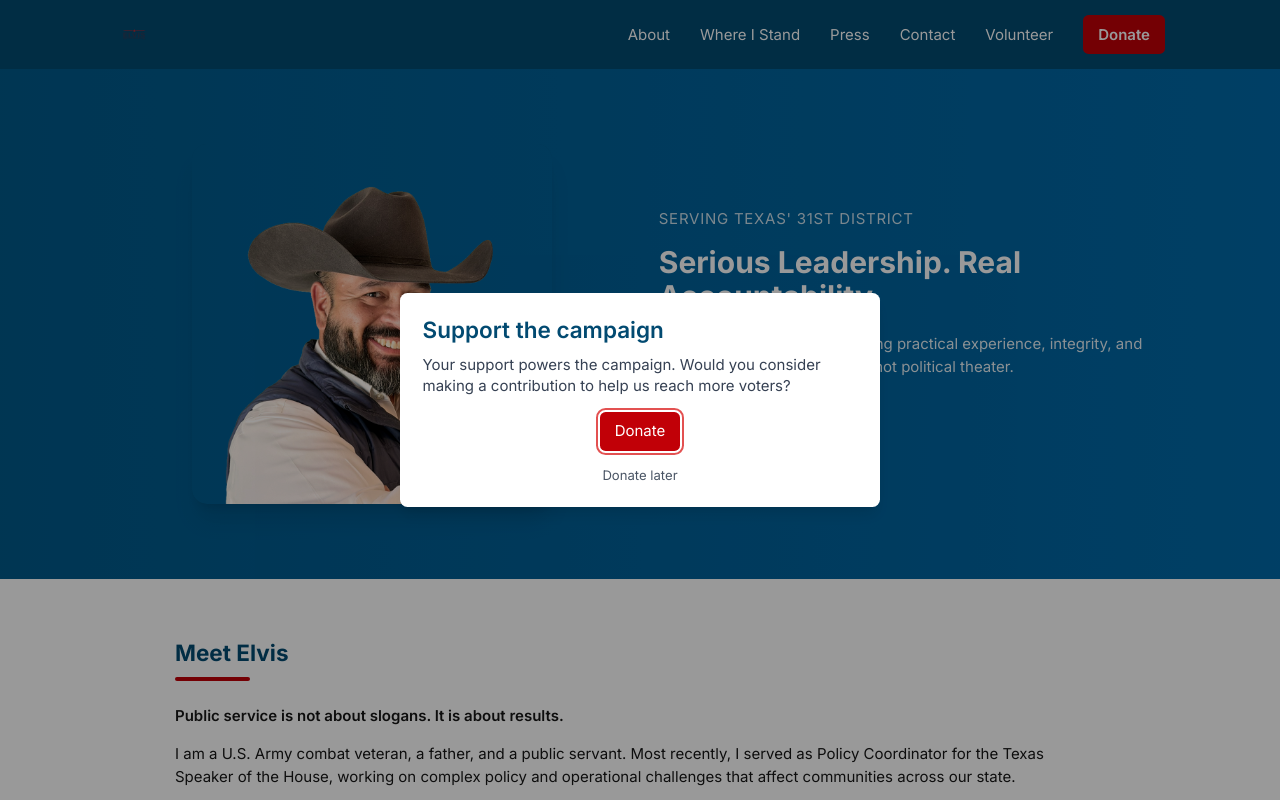
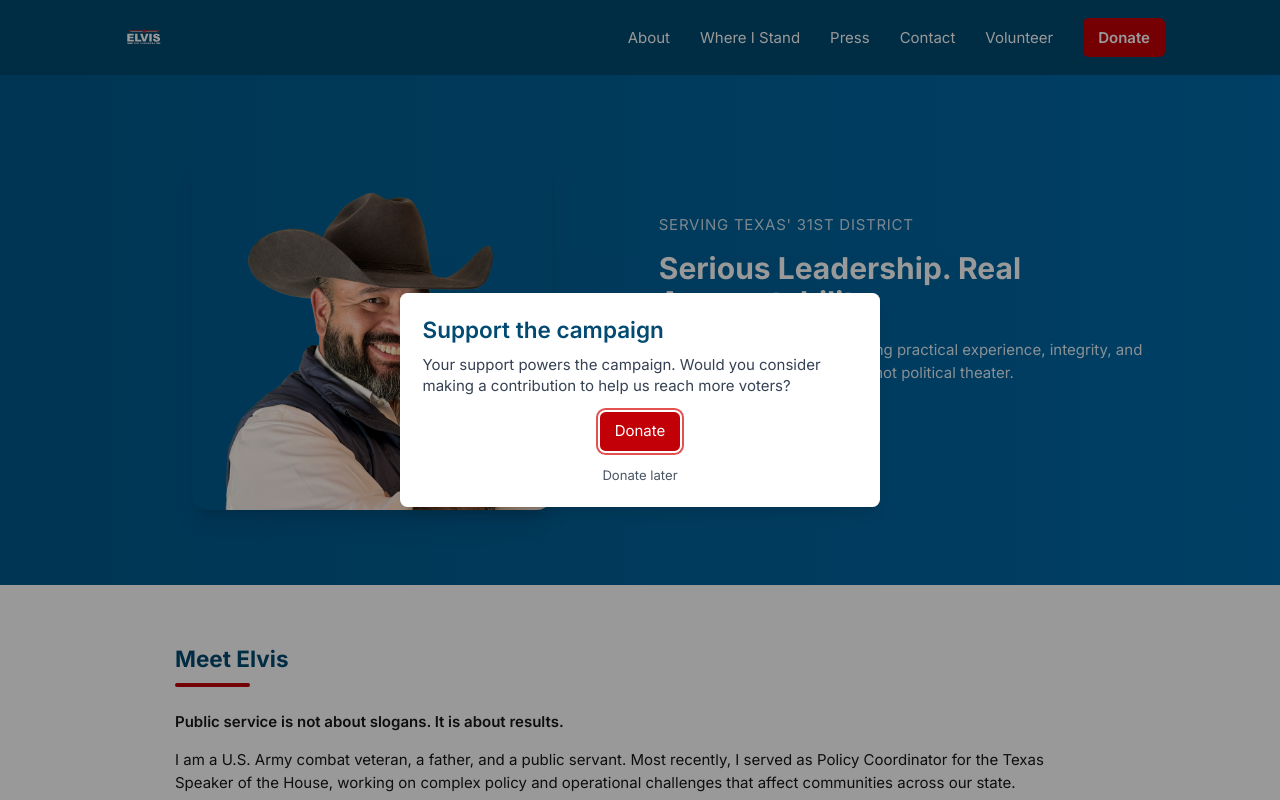
Before and after one commit to AMayLolo/elvisforcongress, a Next.js app: page / in a window 1280 px wide. Shown: the top 800 px of the page. Built offline with nearby package versions, Linux system fonts and the light colour scheme.

Commit message:
Brand: increase navbar logo size and invert text color for contrast on dark header

```diff
--- a/src/components/Navbar.tsx
+++ b/src/components/Navbar.tsx
@@ -59,10 +59,10 @@ export default function Navbar() {
             aria-label="Elvis for Congress logo"
             xmlns="http://www.w3.org/2000/svg"
             viewBox="0 0 1280 1024"
-            className="h-8 w-auto"
+            className="h-10 w-auto md:h-12"
           >
             <defs>
-              <style>{`.st0{fill:#c1272d}.st1{font-family:Arial-Black,'Arial Black';font-size:46px;font-weight:800;letter-spacing:.16em}.st1,.st2{fill:#253e5d}`}</style>
+              <style>{`.st0{fill:#dc2626}.st1{font-family:Arial-Black,'Arial Black';font-size:46px;font-weight:800;letter-spacing:.16em}.st1,.st2{fill:#ffffff}`}</style>
             </defs>
             <path className="st2" d="M279.15,427.45h146.42v37.75h-91.66v28.1h85.03v36.06h-85.03v34.86h94.31v40.04h-149.07v-176.81Z" />
             <path className="st2" d="M457.65,427.45h54.63v133.27h85.27v43.54h-139.9v-176.81Z" />
```
